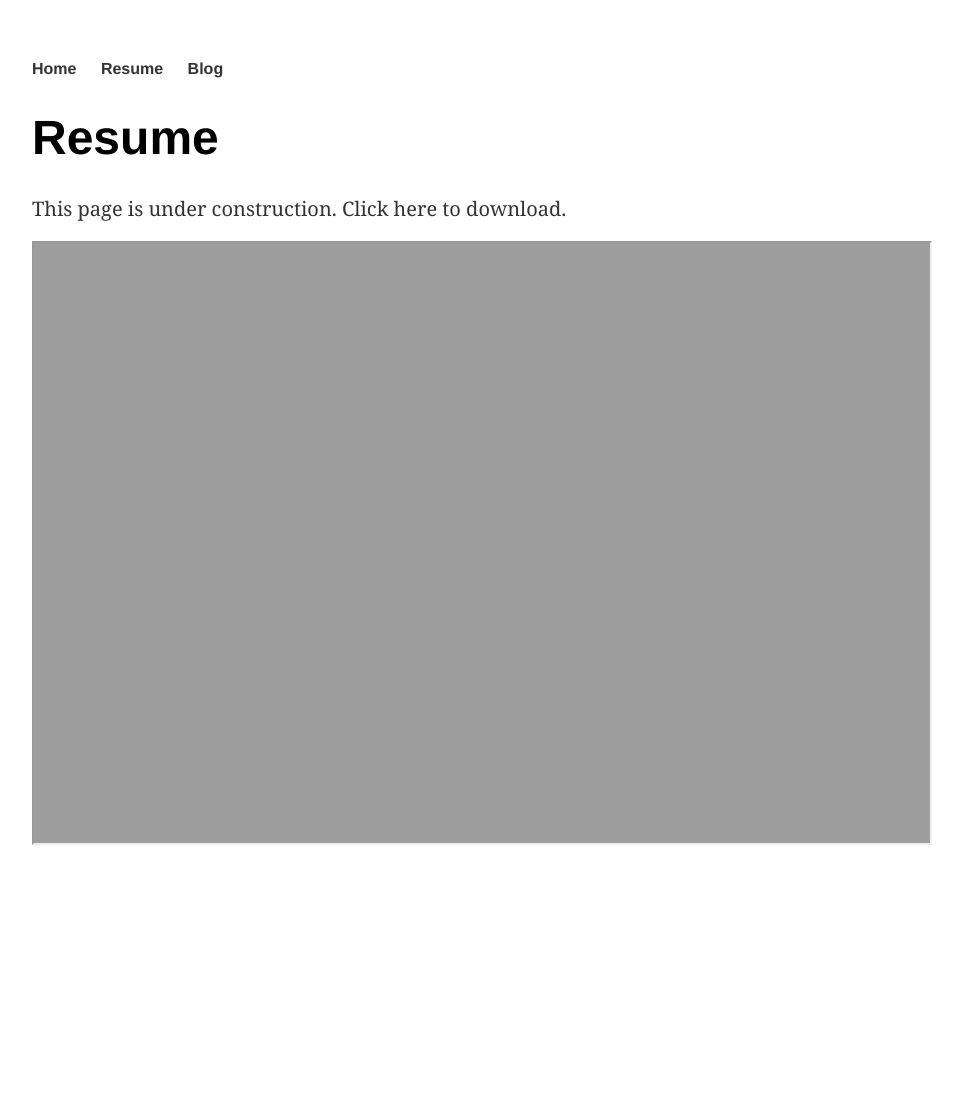
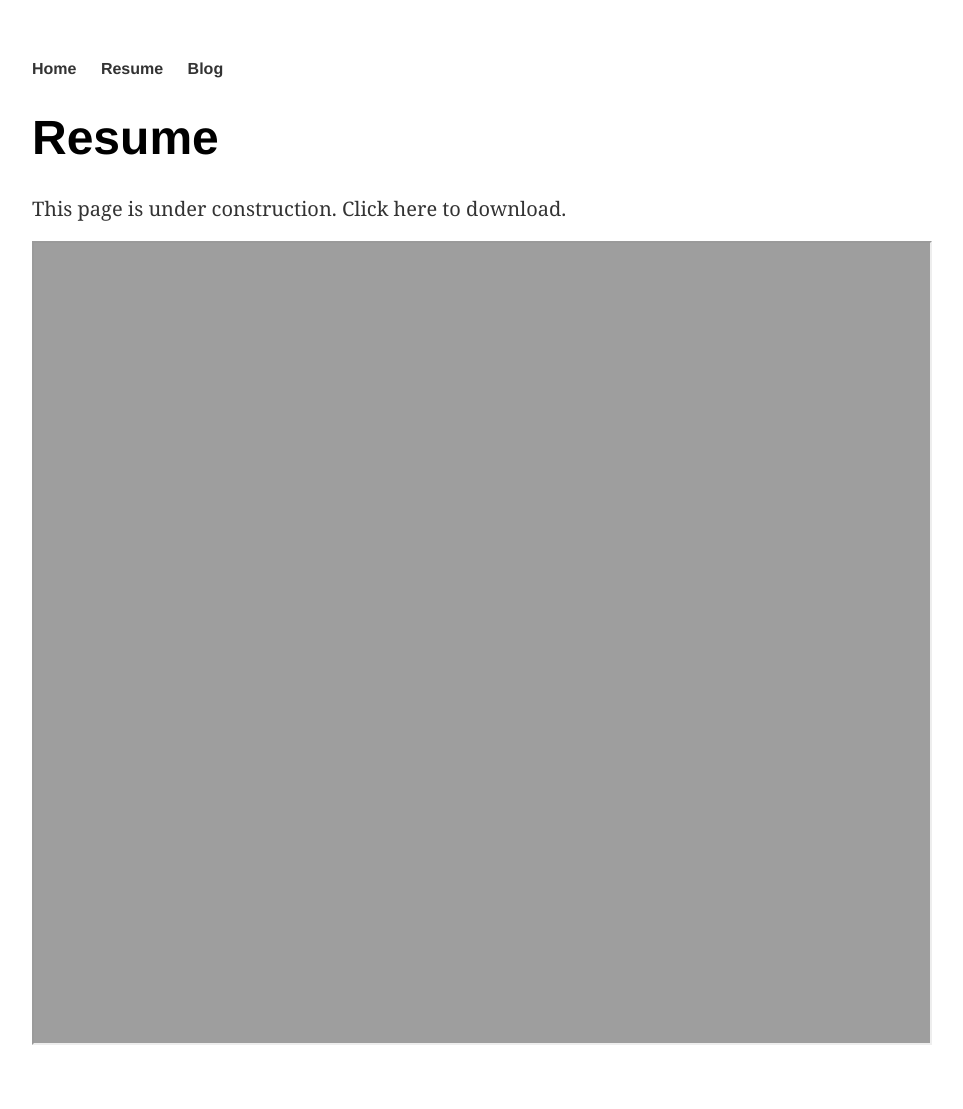
Before and after one commit to eliason-j/eliason-j.github.io, a Jekyll site: the page built from resume/86e50ff964a83855fcac5d8dbdd1930528b9eab9/index.html, in a window 1280 px wide. Shown: the whole page, without its empty margins (160-1123 px from the left). Built offline with Jekyll 4.4.1, drawn with Linux system fonts in a browser that asks for light colours; before the commit the page ends 909 px from its top, so only the background shows below that.

Commit message:
Update index.html

```diff
--- a/resume/86e50ff964a83855fcac5d8dbdd1930528b9eab9/index.html
+++ b/resume/86e50ff964a83855fcac5d8dbdd1930528b9eab9/index.html
@@ -7,4 +7,4 @@ title: Resume
 
 	<!-- <embed src="https://jacobeliason.com/resume/86e50ff964a83855fcac5d8dbdd1930528b9eab9/resume.pdf" width="800px" height="800px" /> -->
 	<!-- {{< embedpdf url="/resume/86e50ff964a83855fcac5d8dbdd1930528b9eab9/resume.pdf" >}} -->
-	<iframe src="https://jacobeliason.com/resume/86e50ff964a83855fcac5d8dbdd1930528b9eab9/resume.pdf" width="100%" height = "600px">
+	<iframe src="https://jacobeliason.com/resume/86e50ff964a83855fcac5d8dbdd1930528b9eab9/resume.pdf" width="100%" height = "800px">
```
